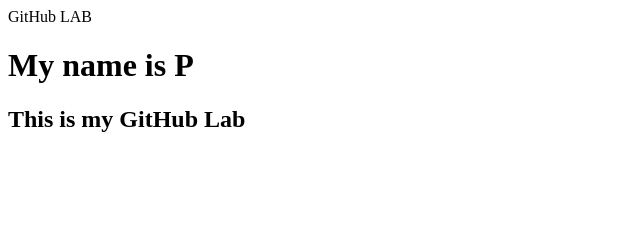
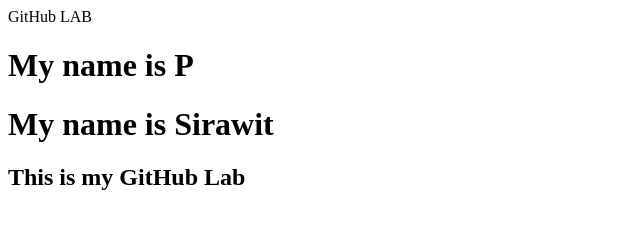
Before and after one commit to SIRAWITRUA/UniLAB, a plain HTML site: page index.html in a window 1280 px wide. Shown: the whole page, without its empty margins (0-640 px from the left). Drawn offline with Linux system fonts and the light colour scheme.

Commit message:
Update index.html

```diff
--- a/index.html
+++ b/index.html
@@ -4,6 +4,7 @@
     </head>
     <body>
     <h1> My name is P</h1>
+    <h1> My name is Sirawit</h1>
     <h2> This is my GitHub Lab </h2>
     </body>
 </html>
```
